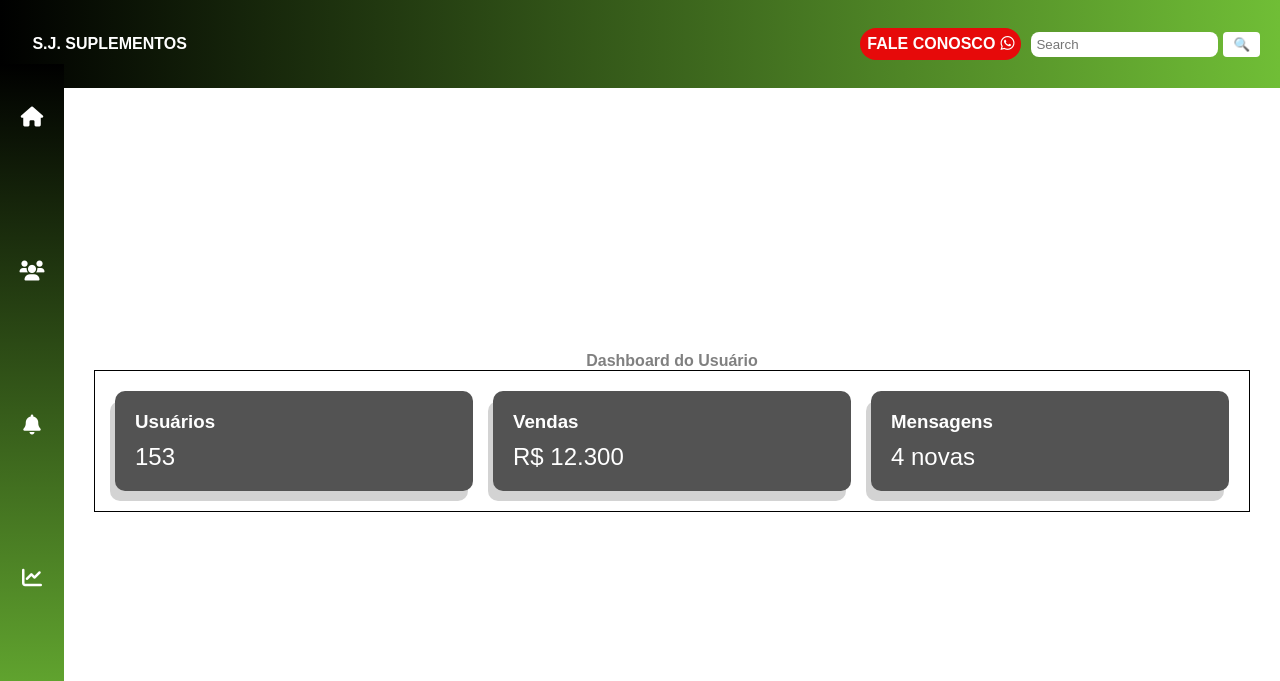
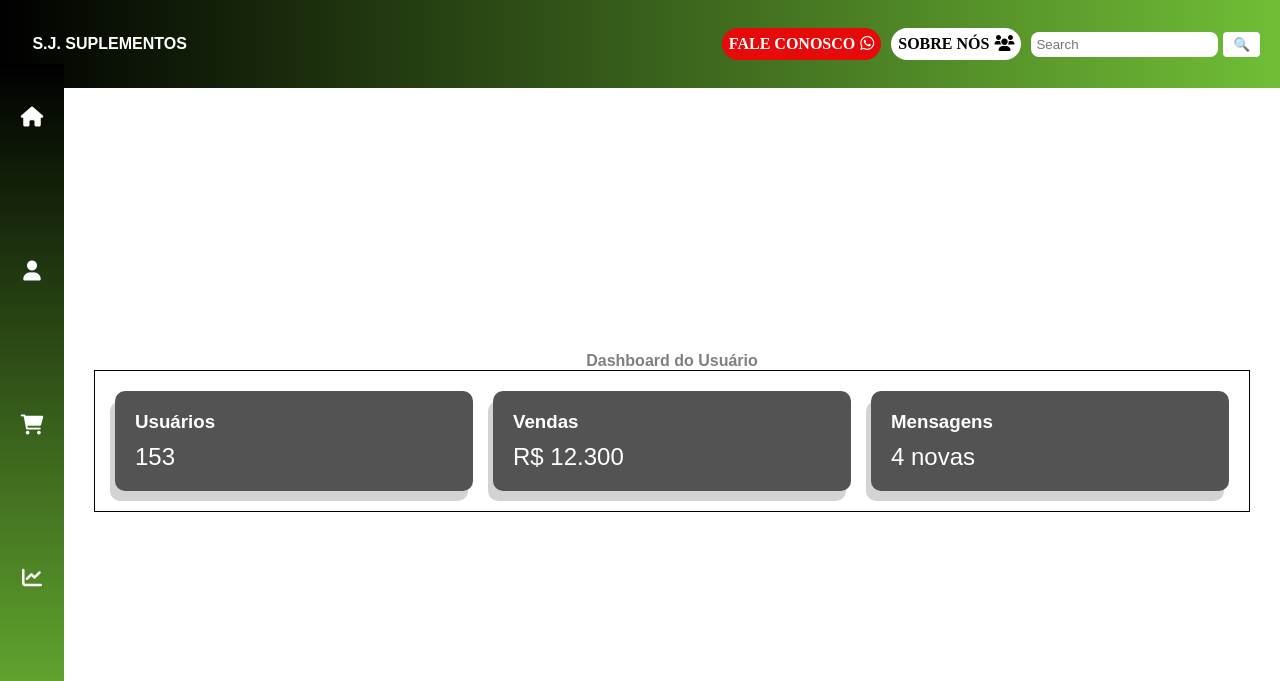
Before and after one commit to JoaoVictorCarvalho89/Sao_Jorge_Suplementos, a Django app: page /dashboard/ in a window 1280 px wide. Shown: the top 681 px of the page. Run offline with Django 5.2, Linux system fonts and the light colour scheme.

Commit message:
Melhoria na barra lateral e adição da página "Sobre nós" como botão no cabeçalho.

```diff
--- a/Projeto_SJ_Suplementos/Sao_Jorge_Suplementos/urls.py
+++ b/Projeto_SJ_Suplementos/Sao_Jorge_Suplementos/urls.py
@@ -17,23 +17,24 @@ Including another URLconf
 
 from django.contrib import admin
 from django.urls import path
-from core.views import index, base, cabecalho, footer, main, forms, login, recuperar_senha, dashboard, barra_lateral, forms_base, SobreNos, PaginaCliente, tela_whatsapp, carrinho
+from core.views import index, base, cabecalho, footer, main, forms, login, recuperar_senha, dashboard, barra_lateral, forms_base, SobreNos, PaginaCliente, tela_whatsapp, carrinho, teste
 
 urlpatterns = [
     path('admin/', admin.site.urls),
-    path('forms/', forms, name='forms'),
     path('base/', base, name='base'),
     path('main/', main, name='main'),
-    path('index/', index, name='index'),
+    path('teste/', teste, name='teste'),
+    path('forms/', forms, name='forms'),
+    path('', index, name='index'),
     path('login/', login, name='login'),
     path('footer/', footer, name='footer'),
+    path('carrinho', carrinho, name='carrinho'),
     path('SobreNos/', SobreNos, name='SobreNos'),
     path('cabecalho/', cabecalho, name='cabecalho'),
-    path('tela_whatsapp/', tela_whatsapp, name='tela_whatsapp'),
     path('dashboard/', dashboard, name='dashboard'),
     path('forms_base/', forms_base, name='forms_base'),
+    path('tela_whatsapp/', tela_whatsapp, name='tela_whatsapp'),
     path('barra_lateral/', barra_lateral, name='barra_lateral'),
     path('PaginaCliente/', PaginaCliente, name='PaginaCliente'),
     path('recuperar_senha/', recuperar_senha, name='recuperar_senha'),
-    path('', carrinho, name='carrinho'),
 ]
--- a/Projeto_SJ_Suplementos/core/static/CSS/BaseCSS/barra_lateral.css
+++ b/Projeto_SJ_Suplementos/core/static/CSS/BaseCSS/barra_lateral.css
@@ -1,5 +1,6 @@
 .sidebar{
     background: linear-gradient(to top, var(--cor_primaria), var(--cor_secundaria));
+    transition: width 0.5s ease-in-out;
     justify-content: center;
     color: var(--text_cor);
     align-items: center;
@@ -9,32 +10,9 @@
     height: 90%;
     width: 5%;
 }
-
-.sidebar nav a i:not(#logout-icon){
-    color: var(--color_icon);
+.sidebar:hover{
+    width: 10%;
 }
-
-.sidebar nav a {
-    transition: background 0.2s;
-    justify-content: center;
-    color: var(--text_cor);
-    text-decoration: none;
-    align-items: center;
-    border-radius: 30px;
-    padding: 1rem 1rem;
-    display: flex;
-}
-
-.sidebar nav a p{
-    transition: background 0.2s;
-    justify-content: center;
-    color: var(--text_cor);
-    text-decoration: none;
-    align-items: center;
-    padding: 12px 0;
-    display: none;
-}
-
 .sidebar nav{
     justify-content: space-between;
     flex-direction: column;
@@ -42,16 +20,43 @@
     display: flex;
     height: 90%;
 }
-
+.sidebar nav a{
+    transition: background 0.2s;
+    justify-content: end;
+    color: var(--text_cor);
+    flex-direction: column;
+    text-decoration: none;
+    align-items: center;
+    border-radius: 30px;
+    padding: 1rem 1rem;
+    display: flex;
+}
 .sidebar nav a:hover{
     background-color: var(--cor_selection_background);
     padding: 1rem 1rem;
+    display: flex;
 }
-
+.sidebar nav a p{
+    justify-content: center;
+    color: var(--text_cor);
+    text-decoration: none;
+    align-items: center;
+    padding: 12px 0;
+    display: none;
+    margin: 0;
+}
+.sidebar:hover nav a p{
+    display: flex;
+}
+.sidebar nav a i:not(#logout-icon){
+    color: var(--color_icon);
+}
+.sidebar nav a i{
+    margin: 0;
+}
 .sidebar .logout{
     color: #e74c3c;
 }
-
 .main-content{
     padding: 30px;
     flex: 1;
--- a/Projeto_SJ_Suplementos/core/static/CSS/BaseCSS/cabecalho.css
+++ b/Projeto_SJ_Suplementos/core/static/CSS/BaseCSS/cabecalho.css
@@ -10,29 +10,20 @@ header{
     width: 100%;
     height: 11%;
 }
-
 .header{
     display: flex;
     align-items: center;
     justify-content: space-between;
     width: 99%;
 }
-
 .header-right {
     display: flex;
     align-items: center;
     justify-content: space-between;
     width: auto;
 }
-
-.contact-button div{
-    display: flex;
-}
-.contact-button div i{
-    margin-left: 5px;
-}
-
 .contact-button {
+    font-family: 'Times New Roman', sans-serif, Arial;
     background-color: rgb(230, 10, 10);
     color: var(--text_cor);
     border-radius: 20px;
@@ -46,18 +37,36 @@ header{
     padding: 7px 7px;
     margin-right: 10px;
 }
-
+.contact-button div, .sobre-nos-button div{
+    display: flex;
+}
+.contact-button div i, .sobre-nos-button div i{
+    margin-left: 5px;
+}
+.sobre-nos-button{
+    font-family: 'Times New Roman', sans-serif, Arial;
+    background-color: white;
+    color: var(--text_color2);
+    border-radius: 20px;
+    font-weight: bold;
+    cursor: pointer;
+    text-decoration: none;
+    text-align: center;
+    display: flex;
+    justify-content: center;
+    align-items: center;
+    padding: 7px 7px;
+    margin-right: 10px;
+}
 .search-bar {
     display: flex;
     align-items: center;
 }
-
 .search-bar input[type="text"] {
     padding: 5px;
     border: none;
     border-radius: 8px;
 }
-
 .search-bar button {
     margin-left: 5px;
     padding: 5px 10px;
--- a/Projeto_SJ_Suplementos/core/templates/PaginaCliente.html
+++ b/Projeto_SJ_Suplementos/core/templates/PaginaCliente.html
@@ -12,7 +12,6 @@
 
   <main>
     {% include 'base/barra_lateral.html' %} <!-- Menu lateral -->
-    <!-- Cabeçalho -->
 
     <div class="main-content"> <!-- Conteúdo principal -->
 
--- a/Projeto_SJ_Suplementos/core/templates/base/barra_lateral.html
+++ b/Projeto_SJ_Suplementos/core/templates/base/barra_lateral.html
@@ -1,9 +1,9 @@
 <aside class="sidebar">
     <nav>
-        <a href="{% url 'index' %}"><i class="fas fa-home fa-lg"></i> <p>Início</p></a>
-        <a href="{% url 'SobreNos' %}"><i class="fas fa-users fa-lg"></i> <p>Usuários</p></a>
-        <a href="{% url 'PaginaCliente' %}"><i class="fas fa-bell fa-lg"></i> <p>Notificações</p></a>
+        <a href="{% url 'index' %}"><i class="fas fa-home fa-lg"></i><p>Início</p></a>
+        <a href="{% url 'SobreNos' %}"><i class="fas fa-user fa-lg"></i><p>Perfil</p></a>
+        <a href="{% url 'PaginaCliente' %}"><i class="fas fa-cart-shopping fa-lg"></i><p>Produtos</p></a>
         <a href="{% url 'dashboard' %}"><i class="fas fa-chart-line fa-lg"></i><p>Dashboard</p></a>
-        <a href="{% url 'forms' %}" class="logout"><i id="logout-icon" class="fas fa-sign-out-alt fa-lg"></i> <p>Sair</p></a>
+        <a href="{% url 'forms' %}" class="logout"><i id="logout-icon" class="fas fa-sign-out-alt fa-lg"></i><p>Sair</p></a>
     </nav>
 </aside>
--- a/Projeto_SJ_Suplementos/core/templates/base/cabecalho.html
+++ b/Projeto_SJ_Suplementos/core/templates/base/cabecalho.html
@@ -5,6 +5,7 @@
             <div><strong>S.J. SUPLEMENTOS</strong></div>
             <div class="header-right">
                 <a href="{% url 'tela_whatsapp' %}" class="contact-button"><div><p>FALE CONOSCO</p><i class="fab fa-whatsapp"></i></div></a>
+                <a href="{% url 'SobreNos' %}" class="sobre-nos-button"><div><p>SOBRE NÓS</p><i class="fas fa-users"></i></div></a>
                 <div class="search-bar">
                     <input type="text" placeholder="Search">
                     <button>🔍</button>
--- a/Projeto_SJ_Suplementos/core/views.py
+++ b/Projeto_SJ_Suplementos/core/views.py
@@ -49,3 +49,6 @@ def tela_whatsapp(request):
 
 def carrinho(request):
     return render(request, 'carrinho.html')
+
+def teste(request):
+    return render(request, 'teste.html')
```
Also changed, not shown: Projeto_SJ_Suplementos/core/templates/teste.html (added).
